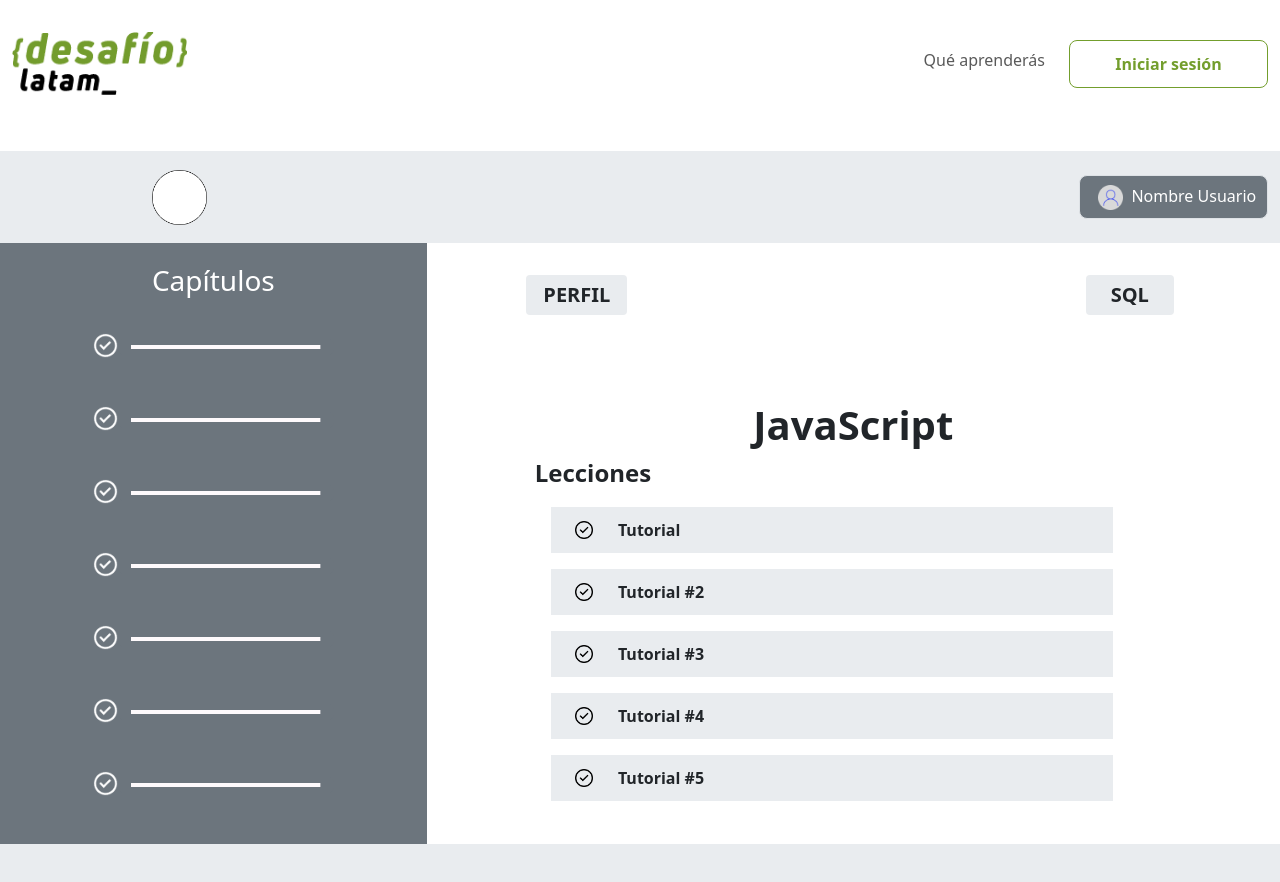
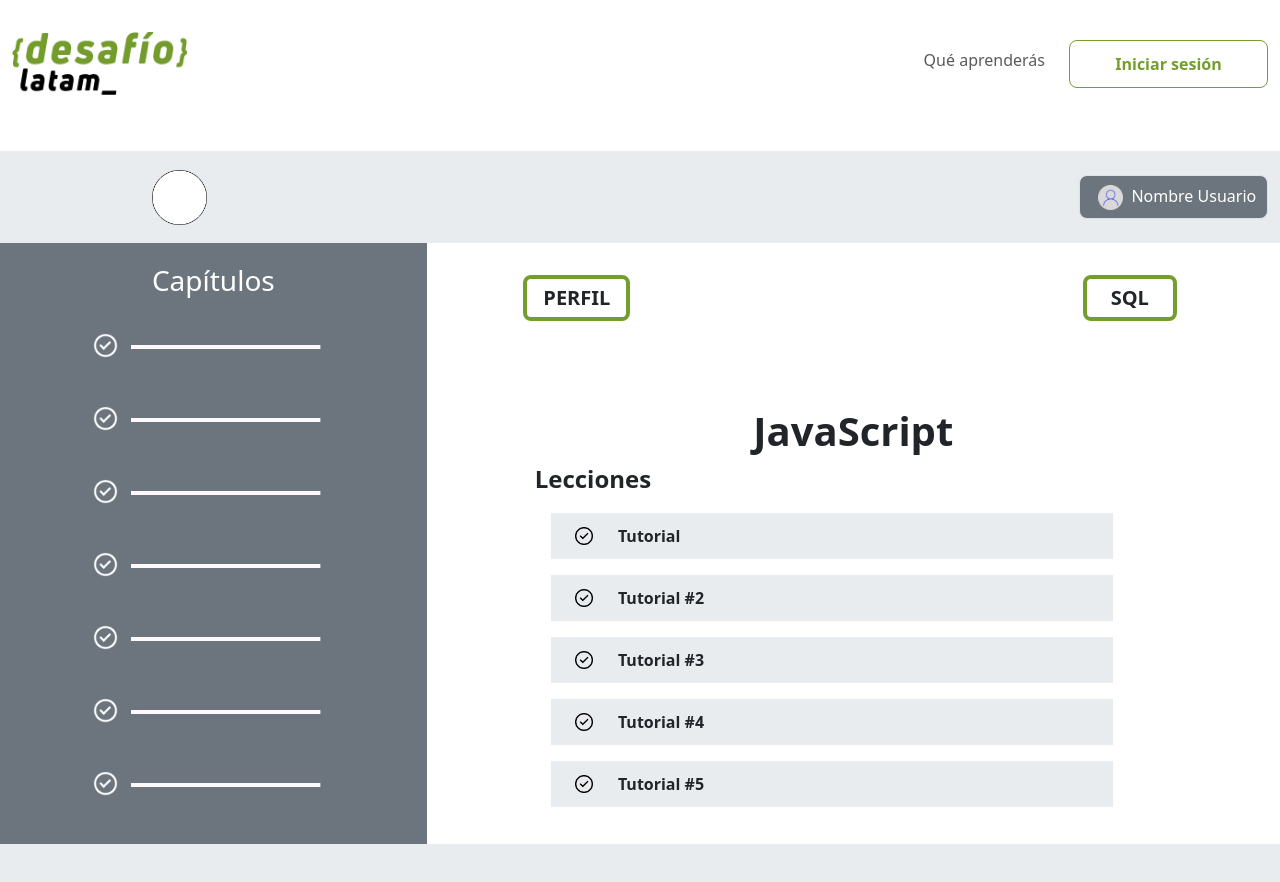
Before and after one commit to dlab-team/c13-frontend, a Next.js app: page /learning-path in a window 1280 px wide. Shown: the top 882 px of the page. Built offline with nearby package versions, Linux system fonts and the light colour scheme; no server answers.

Commit message:
estilos 01

```diff
--- a/app/learning-path/page.js
+++ b/app/learning-path/page.js
@@ -211,16 +211,16 @@ export default function LeargningPath() {
 						</div>
 					</div>
 {/* ______________SECCIÓN DE LECCIONES______________ */}
-					<div className="col-8 bg-white">
+					<div className= "col-8">
 						<div class="container mb-5">
 							<div class="row justify-content-between">
-								<div class="col-4 text-center">
-									<button type="button" class="btn bg-body-secondary btn-sm fw-bold fs-5 py-1 px-3">
+								<div class="col-4 text-center" >
+									<button type="button" class= {`${styles.BotonEstilos} row btn bg-body-danger fw-bold fs-5 py-1 px-3`}>
 										PERFIL
 									</button>
 								</div>
 								<div class="col-4 text-center">
-									<button type="button" class="btn bg-body-secondary btn-sm fw-bold fs-5 px-4 py-1">
+									<button type="button" class= {`${styles.BotonEstilos} row btn bg-body-success btn-sm fw-bold fs-5 px-4 py-1`}>
 										SQL
 									</button>
 								</div>
```
